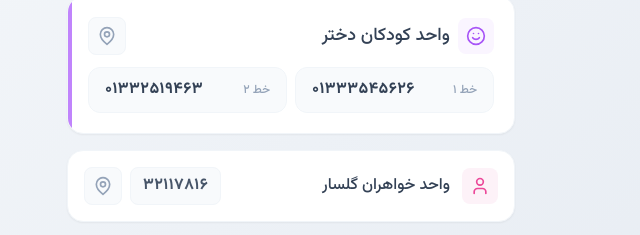
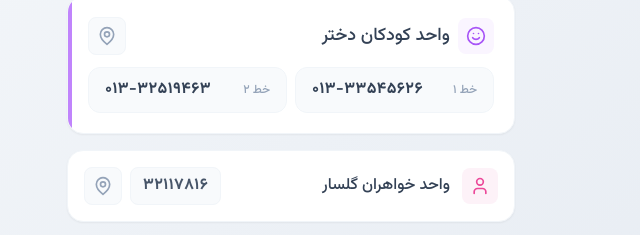
Before and after one commit to ami1995r/safir, a plain HTML site: page index.html in a window 1280 px wide. Shown: the part 332-567 px from the top of the page, 349-989 px from the left. Drawn offline with nearby package versions, Linux system fonts and the light colour scheme.

Commit message:
Update index.html

```diff
--- a/index.html
+++ b/index.html
@@ -96,11 +96,11 @@
                 <div class="flex flex-col sm:flex-row gap-2">
                     <a href="tel:01333545626" class="w-full sm:flex-1 bg-slate-50 hover:bg-slate-100 py-2.5 px-4 rounded-xl text-center text-slate-700 font-medium transition-colors border border-slate-100 flex justify-between items-center group">
                         <span class="text-xs text-slate-400 ml-2">خط ۱</span>
-                        <span dir="ltr" class="group-hover:text-blue-600 transition-colors font-bold tracking-wide">01333545626</span>
+                        <span dir="ltr" class="group-hover:text-blue-600 transition-colors font-bold tracking-wide">013-33545626</span>
                     </a>
                     <a href="tel:01332519463" class="w-full sm:flex-1 bg-slate-50 hover:bg-slate-100 py-2.5 px-4 rounded-xl text-center text-slate-700 font-medium transition-colors border border-slate-100 flex justify-between items-center group">
                         <span class="text-xs text-slate-400 ml-2">خط ۲</span>
-                        <span dir="ltr" class="group-hover:text-blue-600 transition-colors font-bold tracking-wide">01332519463</span>
+                        <span dir="ltr" class="group-hover:text-blue-600 transition-colors font-bold tracking-wide">013-32519463</span>
                     </a>
                 </div>
             </div>
```
